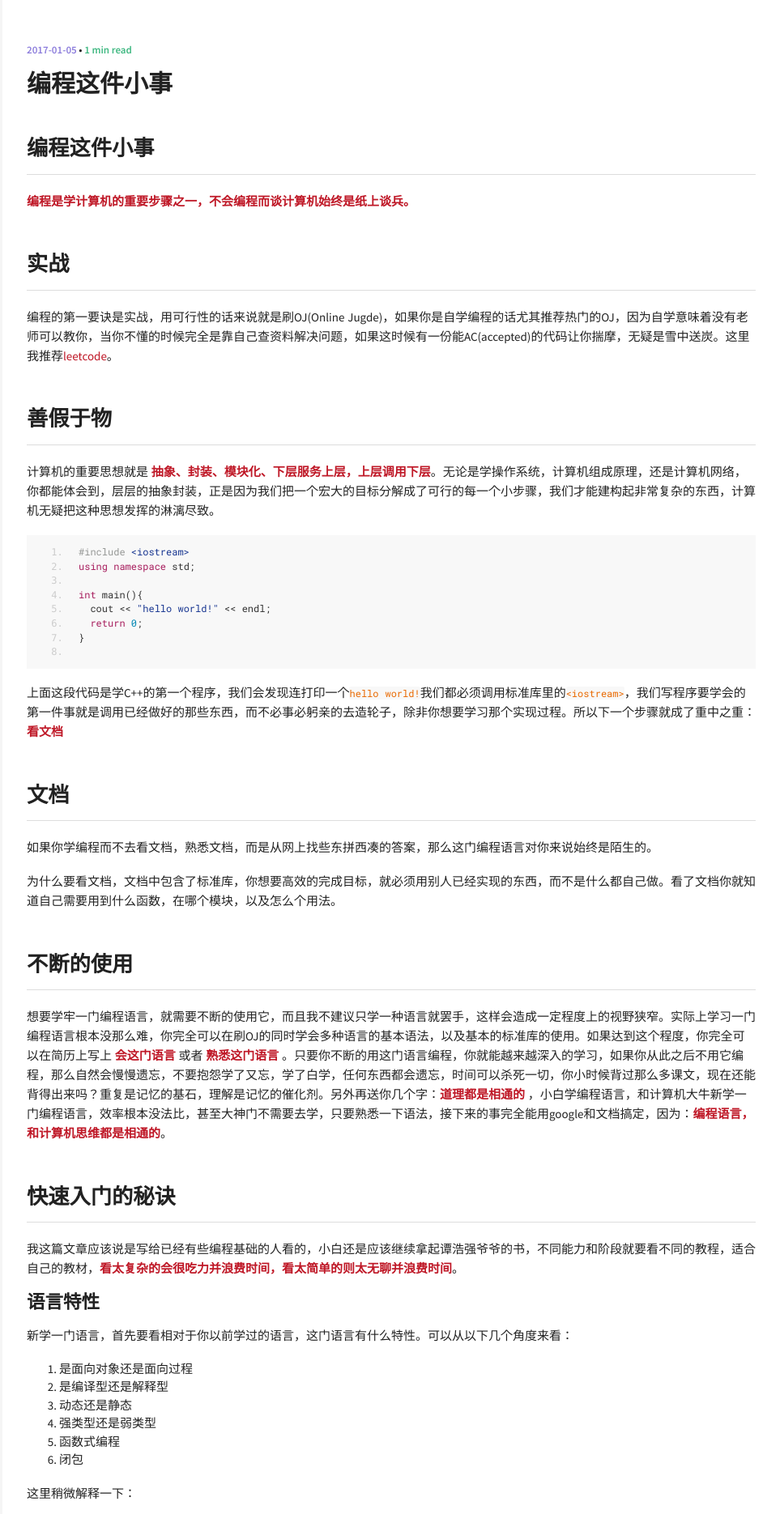
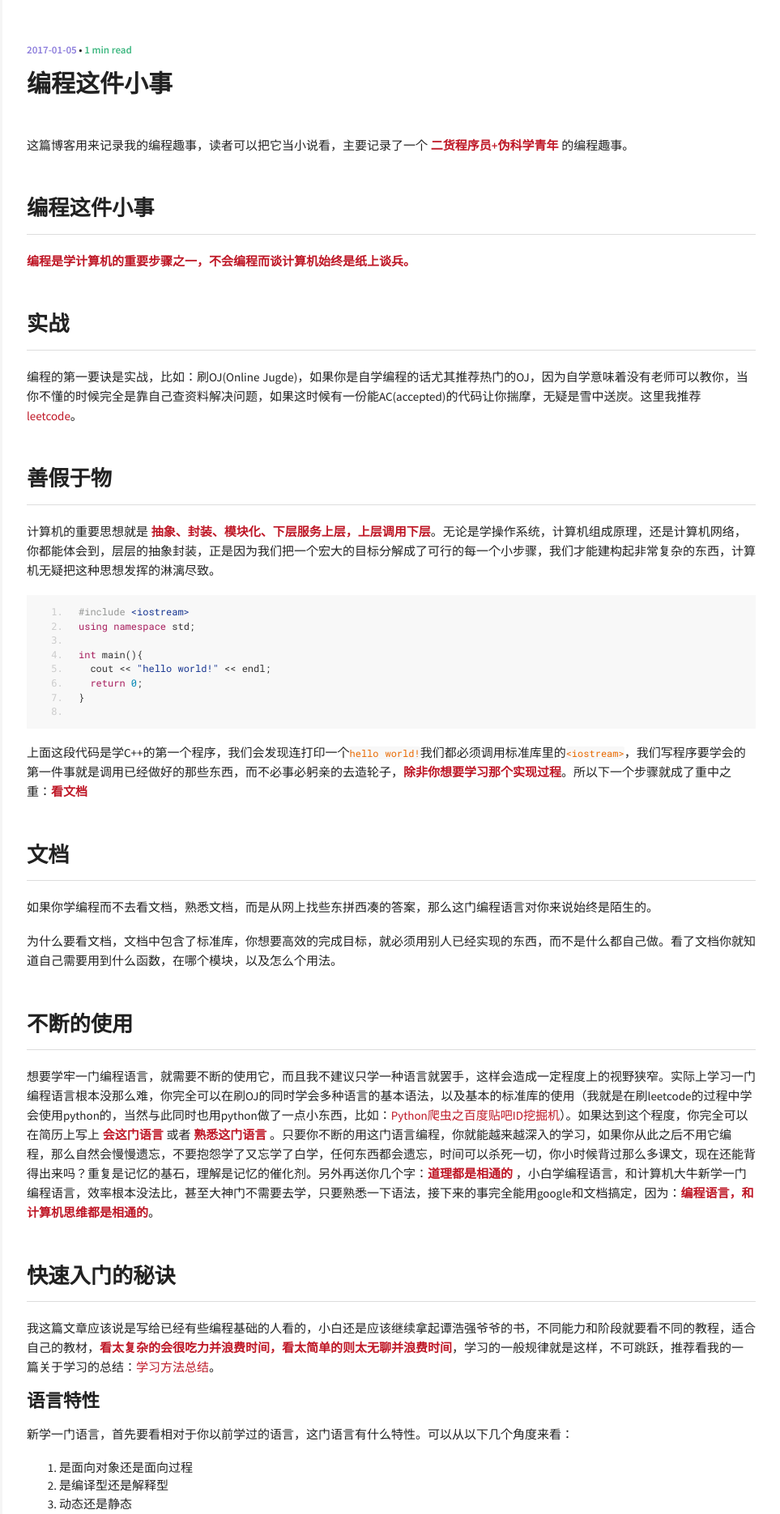
Before and after one commit to transcendtron/liuqinh2s.github.io, a Jekyll site: the page built from _posts/2017-1-5-编程这件小事.md, in a window 1280 px wide. Shown: the top 1870 px of the page at 81% size, without its empty margins (317-1280 px from the left). Built offline with Jekyll 4.4.1, drawn with Linux system fonts in a browser that asks for light colours; comment, search, counter and statistics services are not loaded; some of the changed text lies outside the part shown.

Commit message:
merge  blog

````diff
--- a/_posts/2017-1-5-编程这件小事.md
+++ b/_posts/2017-1-5-编程这件小事.md
@@ -5,13 +5,15 @@
 comments: true
 ---
 
+这篇博客用来记录我的编程趣事，读者可以把它当小说看，主要记录了一个 **二货程序员+伪科学青年** 的编程趣事。
+
 ## 编程这件小事
 
 **编程是学计算机的重要步骤之一，不会编程而谈计算机始终是纸上谈兵。**
 
 ## 实战
 
-编程的第一要诀是实战，用可行性的话来说就是刷OJ(Online Jugde)，如果你是自学编程的话尤其推荐热门的OJ，因为自学意味着没有老师可以教你，当你不懂的时候完全是靠自己查资料解决问题，如果这时候有一份能AC(accepted)的代码让你揣摩，无疑是雪中送炭。这里我推荐[leetcode](leetcode.com)。
+编程的第一要诀是实战，比如：刷OJ(Online Jugde)，如果你是自学编程的话尤其推荐热门的OJ，因为自学意味着没有老师可以教你，当你不懂的时候完全是靠自己查资料解决问题，如果这时候有一份能AC(accepted)的代码让你揣摩，无疑是雪中送炭。这里我推荐[leetcode](leetcode.com)。
 
 ## 善假于物
 
@@ -28,7 +30,7 @@
 
 ```
 
-上面这段代码是学C++的第一个程序，我们会发现连打印一个`hello world!`我们都必须调用标准库里的`<iostream>`，我们写程序要学会的第一件事就是调用已经做好的那些东西，而不必事必躬亲的去造轮子，除非你想要学习那个实现过程。所以下一个步骤就成了重中之重：**看文档**
+上面这段代码是学C++的第一个程序，我们会发现连打印一个`hello world!`我们都必须调用标准库里的`<iostream>`，我们写程序要学会的第一件事就是调用已经做好的那些东西，而不必事必躬亲的去造轮子，**除非你想要学习那个实现过程**。所以下一个步骤就成了重中之重：**看文档**
 
 ## 文档
 
@@ -38,11 +40,11 @@
 
 ## 不断的使用
 
-想要学牢一门编程语言，就需要不断的使用它，而且我不建议只学一种语言就罢手，这样会造成一定程度上的视野狭窄。实际上学习一门编程语言根本没那么难，你完全可以在刷OJ的同时学会多种语言的基本语法，以及基本的标准库的使用。如果达到这个程度，你完全可以在简历上写上 **会这门语言** 或者 **熟悉这门语言** 。只要你不断的用这门语言编程，你就能越来越深入的学习，如果你从此之后不用它编程，那么自然会慢慢遗忘，不要抱怨学了又忘，学了白学，任何东西都会遗忘，时间可以杀死一切，你小时候背过那么多课文，现在还能背得出来吗？重复是记忆的基石，理解是记忆的催化剂。另外再送你几个字：**道理都是相通的** ，小白学编程语言，和计算机大牛新学一门编程语言，效率根本没法比，甚至大神门不需要去学，只要熟悉一下语法，接下来的事完全能用google和文档搞定，因为：**编程语言，和计算机思维都是相通的**。
+想要学牢一门编程语言，就需要不断的使用它，而且我不建议只学一种语言就罢手，这样会造成一定程度上的视野狭窄。实际上学习一门编程语言根本没那么难，你完全可以在刷OJ的同时学会多种语言的基本语法，以及基本的标准库的使用（我就是在刷leetcode的过程中学会使用python的，当然与此同时也用python做了一点小东西，比如：[Python爬虫之百度贴吧ID挖掘机](https://liuqinh2s.github.io/2017/01/%E7%99%BE%E5%BA%A6%E8%B4%B4%E5%90%A7ID%E6%8C%96%E6%8E%98%E6%9C%BA/)）。如果达到这个程度，你完全可以在简历上写上 **会这门语言** 或者 **熟悉这门语言** 。只要你不断的用这门语言编程，你就能越来越深入的学习，如果你从此之后不用它编程，那么自然会慢慢遗忘，不要抱怨学了又忘学了白学，任何东西都会遗忘，时间可以杀死一切，你小时候背过那么多课文，现在还能背得出来吗？重复是记忆的基石，理解是记忆的催化剂。另外再送你几个字：**道理都是相通的** ，小白学编程语言，和计算机大牛新学一门编程语言，效率根本没法比，甚至大神门不需要去学，只要熟悉一下语法，接下来的事完全能用google和文档搞定，因为：**编程语言，和计算机思维都是相通的**。
 
 ## 快速入门的秘诀
 
-我这篇文章应该说是写给已经有些编程基础的人看的，小白还是应该继续拿起谭浩强爷爷的书，不同能力和阶段就要看不同的教程，适合自己的教材，**看太复杂的会很吃力并浪费时间，看太简单的则太无聊并浪费时间**。
+我这篇文章应该说是写给已经有些编程基础的人看的，小白还是应该继续拿起谭浩强爷爷的书，不同能力和阶段就要看不同的教程，适合自己的教材，**看太复杂的会很吃力并浪费时间，看太简单的则太无聊并浪费时间**，学习的一般规律就是这样，不可跳跃，推荐看我的一篇关于学习的总结：[学习方法总结](https://liuqinh2s.github.io/2017/01/learning-strategy/)。
 
 ### 语言特性
 
@@ -82,3 +84,26 @@
 
 1. 关键字
 2. 基本变量类型
+
+## 什么叫能力？
+
+我们常说一个人光有知识是不够的，吾生也有涯，而知无涯。但能力确是另外一个维度的东西，一个人的知识比另一个人的知识多，并不代表能力也更强。事实上是这样的。福尔摩斯的知识可能并不比当今的很多人多，但能力强这一点确是毋庸置疑的，那么能力强是怎么个强法。我来探究一二。
+
+## 发散性思维
+
+当一个东西不灵的时候，你怎么办，我相信很多人会照着以前的路数重新试验一遍，两遍，三遍，甚至更多变，他们老是希望问题突然自己就好了，对此我只能说，这种方法只对windows有效，重启一下真的能解决不少问题。
+
+但生活中更多的东西不是这样的，它坏了，不凑效了，那么其中必有蹊跷，这时候就该问元芳你怎么看了？我的建议是发散性思维。你在重试过一遍老方法之后，就该考虑其他的可能性了，而且尽可能多的把所有解决方案列举出来，越多越好，越有逻辑越好（不要乱试，因为命中率会很低）。
+
+我可以举很多例子出来，比如就在刚刚，我为了用快捷键调Pycharm 中的代码格式，我就想到上网去搜，我第一遍用的关键字：`intellj idea 快捷键调整代码`。搜出了 `ctrl+alt+L`，我的想法是对于macbook来说，ctrl一般就是用cmd，alt一般用option，于是我立马用`cmd+option+L`试了一遍，结果不行，我又用cmd+L试了一遍，还是不行，不过我发现弹出了一个Irvue（mac的自动换壁纸软件）的like提示，我没有在意这个，我觉得可能是intellj idea和pycharm的快捷键可能还是有点区别，我就用了关键字：`mac Pycharm 格式化代码`（第一遍搜索之后发现的更为准确的搜索关键字），结果仍然是cmd+option+L，然后我又去试了一遍，到这里我还没注意到这个like提示（出现好几次了），我想到的是：**不就是快捷键嘛，我自己定义一个！** 于是我打开Pycharm的快捷键设置，发现全是英文的，我就开始思考怎么办呢（格式化代码用英文怎么说呢），我想上网找，试了很多，我找不到，我生气了，我打算蛮干，一行一行的找这个快捷键（好歹懂点英文），在Edit Actions的快捷键里面找了一遍，还是没找到，我又开始上网搜，最后偶然看到：`reformat code`，我勒个去，终于找到，我再次打开Pycharm设置，在搜索框中输入reformat，立马出现了，但它在Main Menu下的Code里面，上面很清楚的写着cmd+option+L，这时铁证如山，我立马想到可能是快捷键被占用，于是我打开Irvue的settings果然找到了，把这个快捷键关了就OK了。其实这不是一场愉快的解决问题的过程，我中间甚至生气了，反复试了很多遍，我结合以前的一些思考，开始有了写这篇博客的冲动，我想说的是我好像真的不聪明。。。至少没有养成灵活变通的习惯，一个蛮干的人确实怎么也说不上聪明（是的我从小就被一本叫做“”举一反三”的小学奥数虐惨了）。
+
+举一反三就是发散性思考，**我们按照比较通用的道理来进行逻辑思考**，比如:
+- pycharm 是intellj idea IDE家族的，所以快捷键应该都是通用的，至少也是差不多的，这就是一个成功的发散思维，
+- 然后mac和windows快捷键的联系，ctrl一般是用cmd替换，这也是成功的发散，想到快捷键可以自己定制，这也是成功的发散，
+- 最后想到快捷键被占用，这也是成功的发散。
+
+但为什么，我在这个解决问题的过程中这么狼狈，甚至随时可能放弃，很明显，因为我没有重视一开始就出现的那个Like提示，如果快捷键被占用这一条在我的脑子里面占的权重很大，那么我早就解决问题了，所以，**其实我们都活在自己想象的世界里，我们看到的跟我们自身有着很大的关系，而一个聪明的人应该是要用逻辑，用正确的发散来观察这个世界，这就是福尔摩斯的魅力所在**。另外在搜reformat code时候我遇到的困难，其实也是可以很快解决的，**中文中的很多编程术语都是直译自英文**，格式化代码的直译就是：reformat code，多么简单！
+
+## 编程思维
+
+接下来我要鼓吹编程了，没错，我认为编程思维是伟大的，计算机构建的世界并不复杂，但却有着多如牛毛的 **抽象封装、折中、单元测试、模块化** 等等跟现实世界相关的重要思想。如果你是编程高手，相信解决问题的能力一定是很强的。好的解决问题的方法，应该首先就是确定问题产生的原因，另外通常问题产生的原因只有一个（系统性的东西可能会有多个，典型的东方思维就是把一件事物混沌、综合、系统化，就像中医，它相信万事万物都有联系，同一个系统内的联系尤其紧密，所以人体是一个复杂的系统，牵一发而动全身；典型的西方思维就是分析、对照试验，不断的找问题的唯一根源，我个人很欣赏这种思维，因为我感觉自己缺这个思维），找到问题产生的原因，接来下一般就能轻松解决了。
````
Also changed, not shown: _posts/2017-1-7-什么叫能力.md (deleted, +0 -17 lines).
